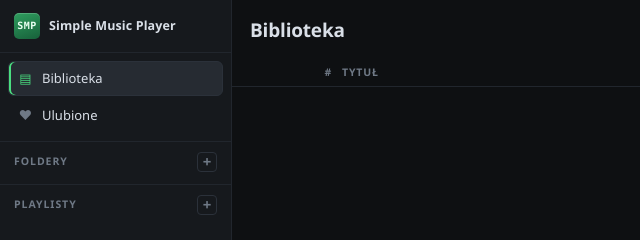
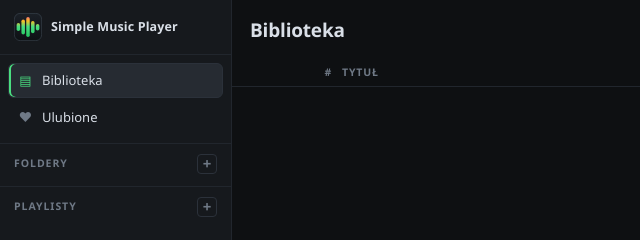
Before and after one commit to letyshub/simple-music-player, an Electron app: page src/renderer/index.html in a window 1240 px wide. Shown: the top 240 px of the page, 0-640 px from the left. Drawn offline with Linux system fonts and the light colour scheme; no server answers.

Commit message:
Zmien logo na slupki poziomu dzwieku
Wczesniej w rogu bylo tekstowe "SMP", a aplikacja chodzila na domyslnej
ikonie Electrona. Teraz jedno logo obsluguje oba miejsca: piec zaokraglonych
slupkow z przejsciem zielony-bursztyn-czerwien, czyli to samo, co pokazuje
analizator widma na dole okna.

Zrodlem jest jeden plik SVG, a ikona .ico powstaje z niego skryptem przy
kazdym budowaniu. Dzieki temu okno i pasek zadan nie moga sie rozjechac,
a w .ico siedza wszystkie rozmiary od 16 px, wiec Windows nie musi sam
pomniejszac grafiki 256 px i rozmazywac jej na pasku zadan.

Test dymny sprawdza teraz, czy logo faktycznie sie wczytalo. Jest ladowane
z pliku, wiec pomylka w polityce bezpieczenstwa ukrylaby je bez sladu
w konsoli.

```diff
--- a/src/main/main.js
+++ b/src/main/main.js
@@ -20,6 +20,9 @@ function createWindow() {
     minHeight: 700,
     backgroundColor: '#0e1012',
     title: 'Simple Music Player',
+    // Packaged builds take the icon from the executable; this is what
+    // makes the window look right when running from source.
+    icon: path.join(here, '..', 'renderer', 'assets', 'icon-256.png'),
     show: false,
     autoHideMenuBar: true,
     webPreferences: {
--- a/src/renderer/css/layout.css
+++ b/src/renderer/css/layout.css
@@ -35,17 +35,12 @@
   border-bottom: 1px solid var(--line-soft);
 }
 
+/* The mark carries its own plate and colours, so it only needs sizing here. */
 .brand-mark {
-  display: grid;
-  place-items: center;
-  width: 26px;
-  height: 26px;
-  border-radius: 5px;
-  background: linear-gradient(160deg, #2f9e5f, #17603a);
-  color: #eafff2;
-  font: 700 10px/1 var(--mono);
-  letter-spacing: 0.04em;
-  box-shadow: inset 0 1px 0 rgba(255, 255, 255, 0.18);
+  display: block;
+  width: 28px;
+  height: 28px;
+  flex-shrink: 0;
 }
 
 .brand-name { font-size: 12.5px; font-weight: 600; letter-spacing: 0.01em; }
--- a/src/renderer/index.html
+++ b/src/renderer/index.html
@@ -15,7 +15,7 @@
 
     <aside class="sidebar">
       <div class="brand">
-        <span class="brand-mark">SMP</span>
+        <img class="brand-mark" src="assets/logo.svg" width="28" height="28" alt="">
         <span class="brand-name">Simple Music Player</span>
       </div>
 
```
Also changed, not shown: package.json (+8 -4 lines), tests/smoke/smoke.mjs (+9 -0 lines), tools/make-icon.mjs (added, +53 -0 lines), README.md, build/icon.ico (added), build/icon.png (added), docs/screenshots/01-pierwsze-uruchomienie.png, docs/screenshots/02-biblioteka.png, docs/screenshots/03-odtwarzanie.png, docs/screenshots/04-korektor.png, docs/screenshots/05-playlista.png, docs/screenshots/06-ulubione.png, src/renderer/assets/icon-256.png (added), src/renderer/assets/logo.svg (added), 1 other file.
